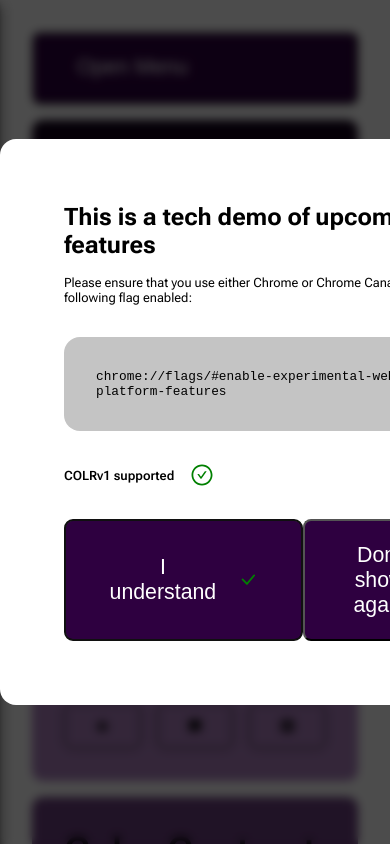
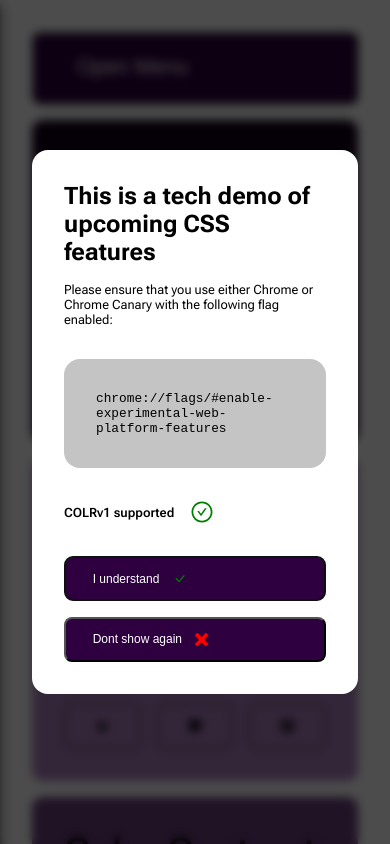
Before and after one commit to gotpop/css-2023, a Next.js app: page / in a window 390 px wide. Shown: the top 844 px of the page. Built offline with nearby package versions, Linux system fonts and the light colour scheme; a web font is replaced by a local one.

Commit message:
Mobile RWD

```diff
--- a/src/components/ButtonIcon/ButtonIcon.module.css
+++ b/src/components/ButtonIcon/ButtonIcon.module.css
@@ -7,10 +7,11 @@
   color: var(--iconColour);
   cursor: pointer;
   display: flex;
-  font-size: var(--size-l-1);
   gap: calc(var(--paddingBtn) / 2);
   padding: calc(var(--paddingBtn) / 2) var(--paddingBtn);
   transition: background-color var(--timing) ease;
+  /* container-name: button; */
+  /* container-type: inline-size; */
 
   &:hover {
     background-color: var(--accent);
@@ -19,6 +20,15 @@
 
   & span {
     color: var(--white);
+    font-size: var(--size-s-1);
+
+    @media (--ipad) {
+      font-size: var(--size-l-1);
+    }
+
+    @container (min-width: 600px) {
+      font-size: var(--size-l-1);
+    }
   }
 
   & svg {
--- a/src/components/Dialog/Dialog.module.css
+++ b/src/components/Dialog/Dialog.module.css
@@ -4,7 +4,13 @@
   border: none;
   flex-direction: column;
   max-width: 600px;
-  padding: calc(var(--padding) * 2);
+  padding: var(--padding);
+  margin: auto 2rem;
+
+  @media (--ipad) {
+    padding: calc(var(--padding) * 2);
+    margin: auto;
+  }
 
   & h4 {
     font-size: 1.5rem;
@@ -27,5 +33,13 @@
   & .buttons {
     display: flex;
     justify-content: space-between;
+    flex-direction: column;
+    gap: 1rem;
+
+
+    @media (--ipad) {
+      flex-direction: row;
+
+    }
   }
 }
```
